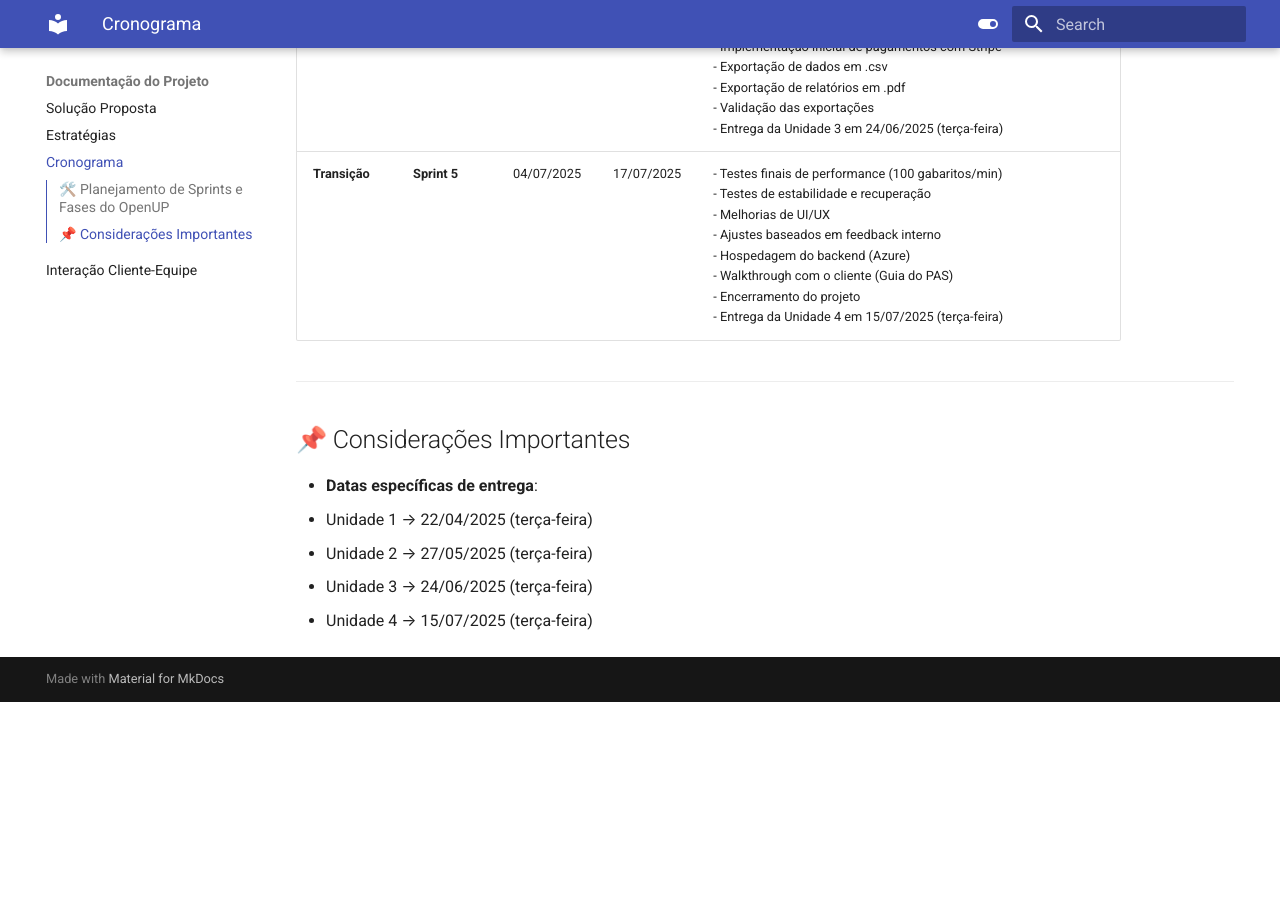
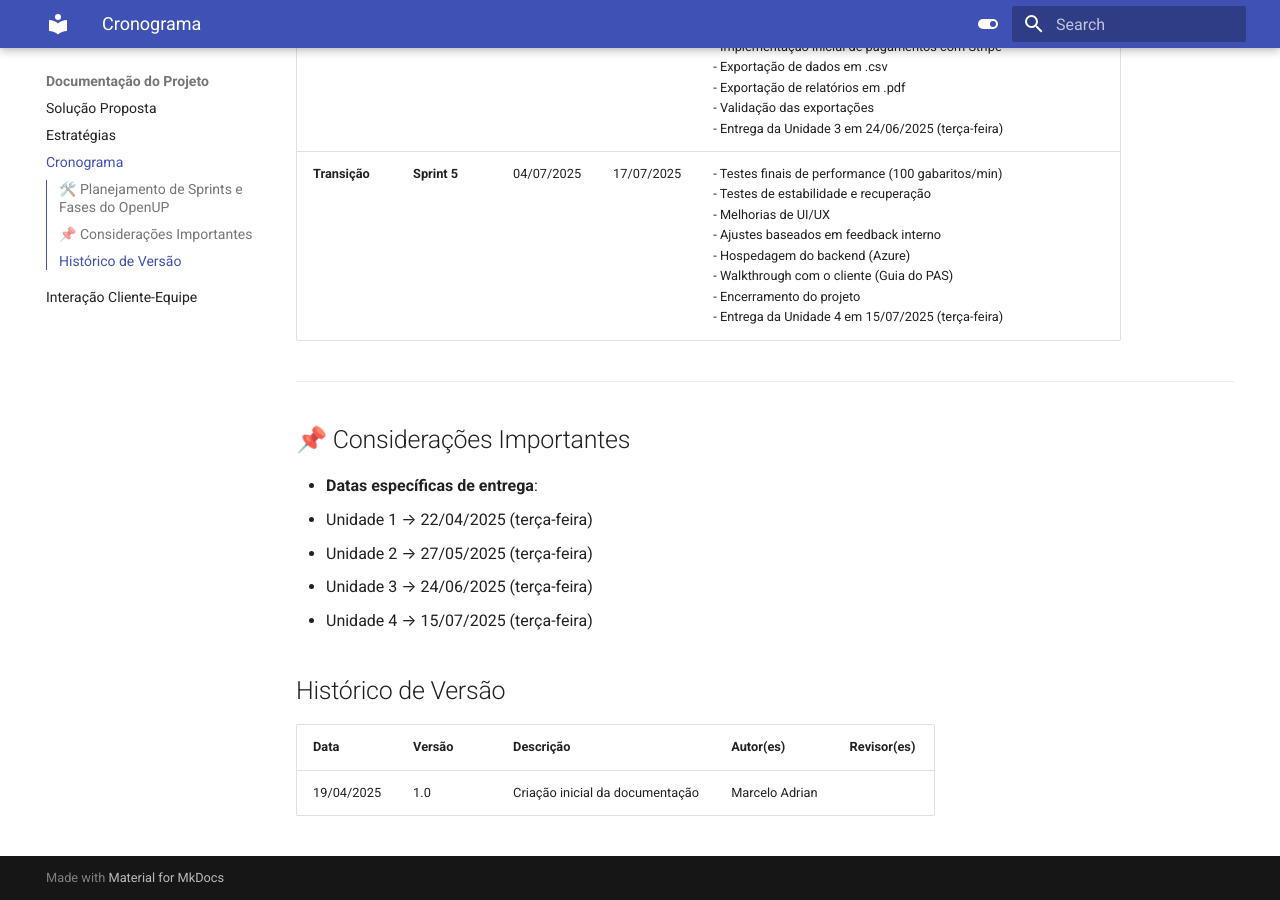
Before and after one commit to mdsreq-fga-unb/2025.1-T01-CORIGGE, an MkDocs documentation site: the page built from docs/cronograma.md, in a window 1280 px wide and 900 px high, scrolled down 994 px. Built offline with MkDocs 1.6.1 and Material for MkDocs 9.7.7, drawn with Linux system fonts in a browser that asks for light colours; before the commit the page ends 1696 px from its top, so only the background shows below that.

Commit message:
Fix: Paths

```diff
--- a/docs/cronograma.md
+++ b/docs/cronograma.md
@@ -21,3 +21,9 @@
   - Unidade 2 → 27/05/2025 (terça-feira)
   - Unidade 3 → 24/06/2025 (terça-feira)
   - Unidade 4 → 15/07/2025 (terça-feira)
+
+## Histórico de Versão
+
+| Data       | Versão | Descrição                                                                 | Autor(es)         | Revisor(es)        |
+|------------|--------|---------------------------------------------------------------------------|-------------------|--------------------|
+| 19/04/2025 | 1.0    | Criação inicial da documentação                                           | Marcelo Adrian    |                    |
```
Also changed, not shown: docs/estrategias.md (+6 -0 lines), docs/gravacoes.md (+0 -2 lines), docs/index.md (+2 -2 lines), 9 other files.
